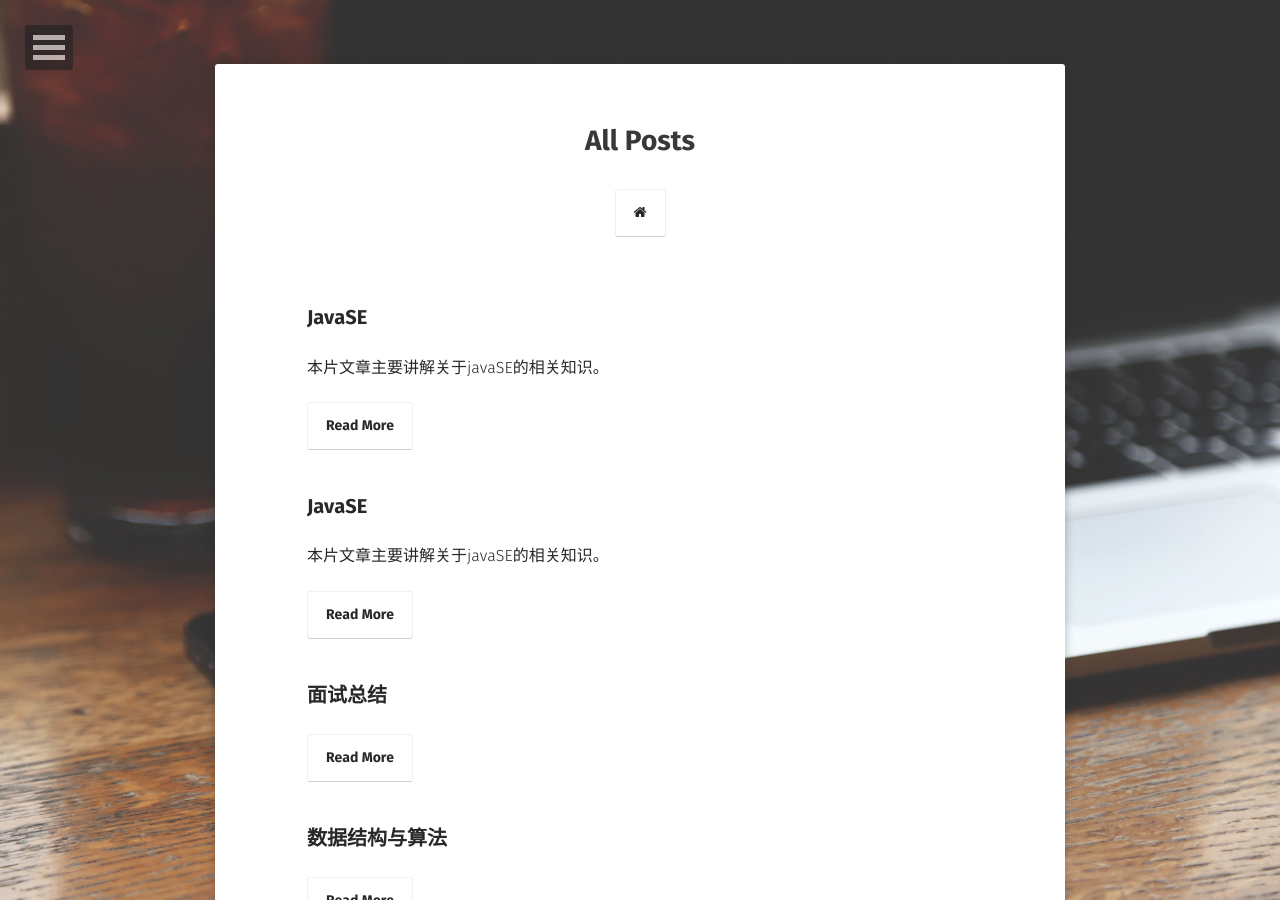
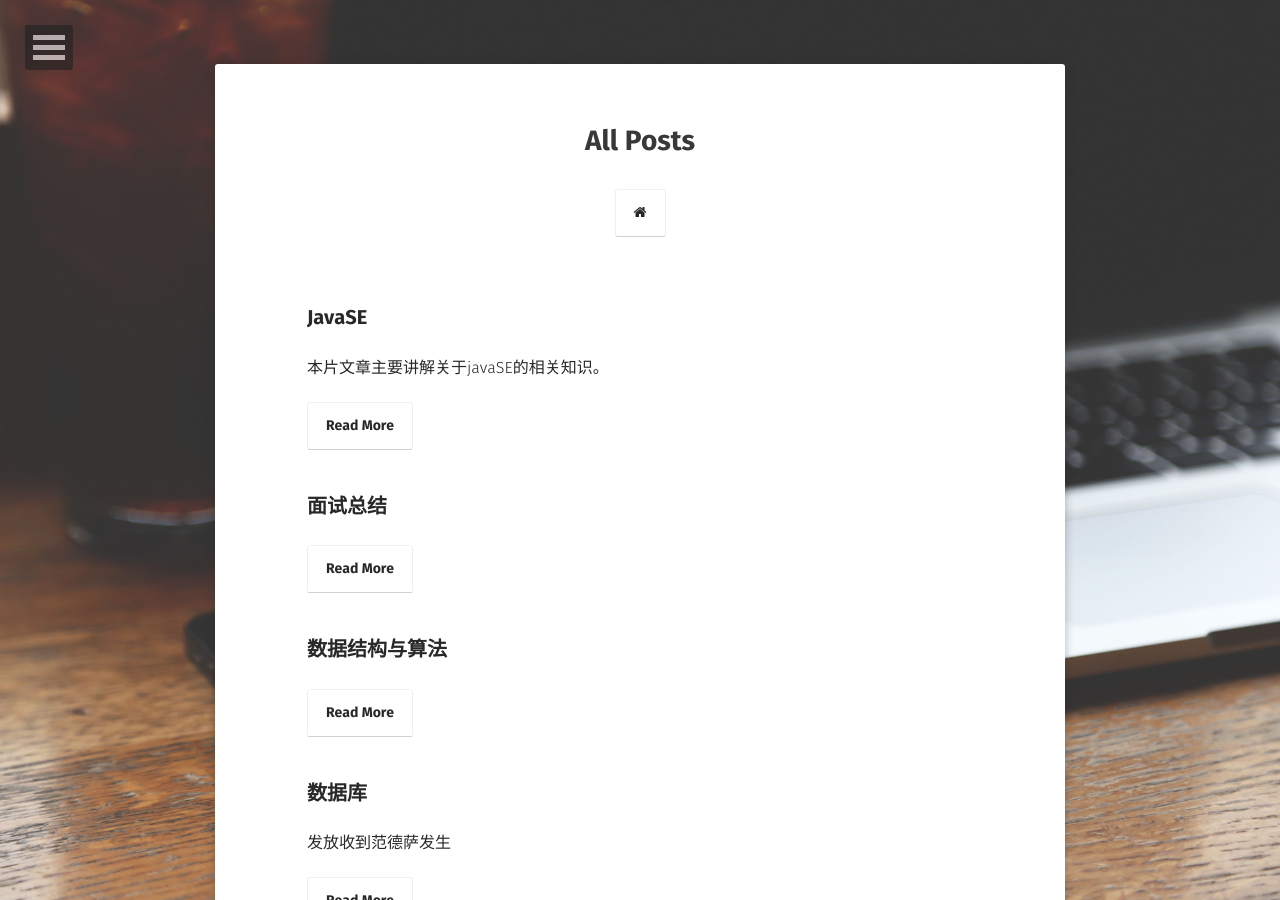
Before and after one commit to jackieliutao/javaStudyRoute, a Jekyll site: the page built from posts/index.md, in a window 1280 px wide and 900 px high. Built offline with Jekyll 4.4.1, drawn with Linux system fonts in a browser that asks for light colours; some web fonts are replaced.

```diff
--- a/_posts/2017-09-18-数据库.md
+++ b/_posts/2017-09-18-数据库.md
@@ -1,21 +1,2 @@
----
-layout: pages
-title:  "JavaSE"
-date:   2017-09-19
-excerpt: "本片文章主要讲解关于javaSE的相关知识。"
-tag:
-- 基础语法
-- 面向对象
-- 多线程
-- 异常机制
-- 图形化界面
-- 反射机制
-- 集合框架
-- I/O流
-- 网络编程
-- 正则表达式
-- 设计模式
-- 常见API
-comments: true
----
+
 发放收到范德萨发生
```
